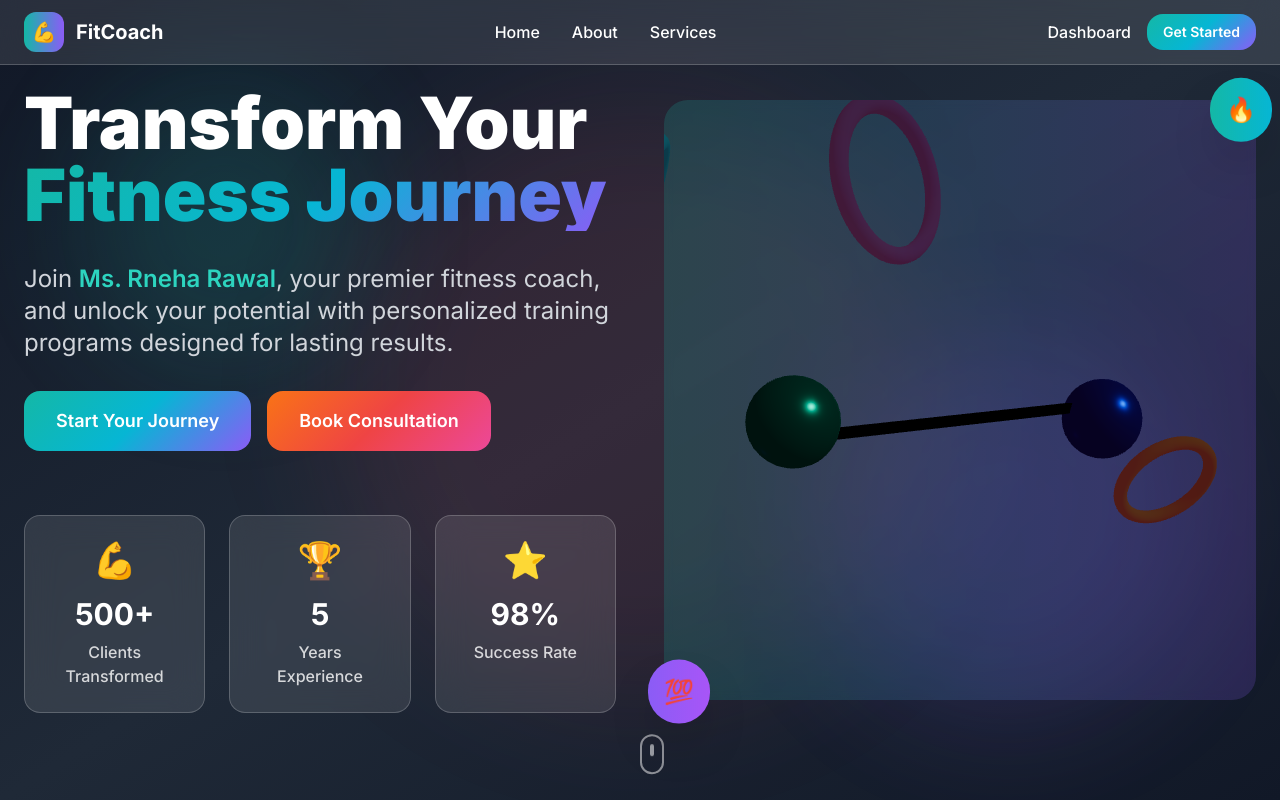
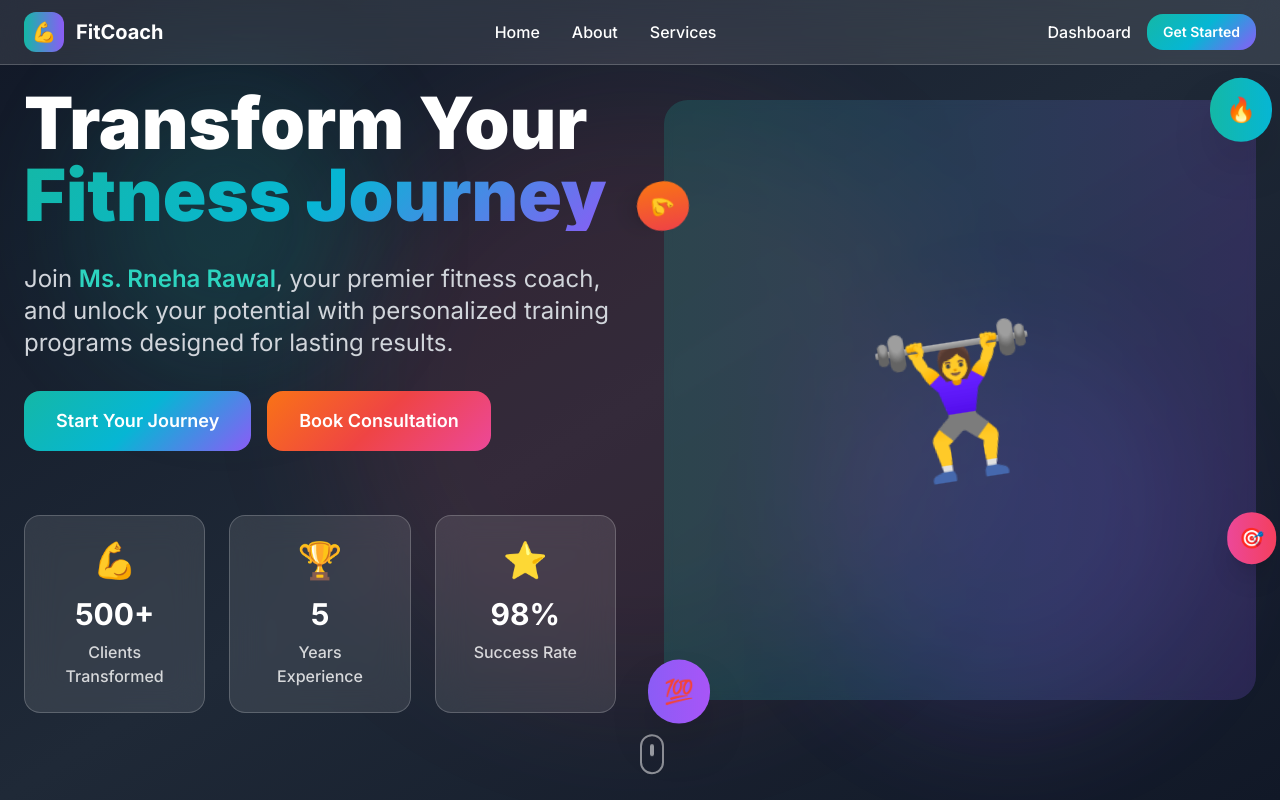
Before and after one commit to CSIA25/rneha-fit-spark, a React (Vite) app: page / in a window 1280 px wide. Shown: the top 800 px of the page. Built offline with nearby package versions, Linux system fonts and the light colour scheme.

Commit message:
Remove Three.js components
Removed the FitnessScene component and related dependencies to address repeating errors.

```diff
--- a/src/components/sections/Hero.tsx
+++ b/src/components/sections/Hero.tsx
@@ -1,7 +1,5 @@
 
 import { motion } from 'framer-motion';
-import { Suspense } from 'react';
-import FitnessScene from '../three/FitnessScene';
 import GradientButton from '../ui/gradient-button';
 import StatsCard from '../ui/stats-card';
 
@@ -92,21 +90,29 @@ const Hero = () => {
             </motion.div>
           </motion.div>
 
-          {/* Right Content - 3D Scene */}
+          {/* Right Content - Animated Fitness Elements */}
           <motion.div
             className="h-[600px] relative"
             initial={{ opacity: 0, scale: 0.8 }}
             animate={{ opacity: 1, scale: 1 }}
             transition={{ duration: 1, delay: 0.5 }}
           >
-            <div className="absolute inset-0 bg-gradient-to-r from-teal-500/20 to-violet-500/20 rounded-3xl backdrop-blur-sm">
-              <Suspense fallback={
-                <div className="flex items-center justify-center h-full">
-                  <div className="animate-spin rounded-full h-32 w-32 border-b-2 border-teal-500"></div>
-                </div>
-              }>
-                <FitnessScene />
-              </Suspense>
+            <div className="absolute inset-0 bg-gradient-to-r from-teal-500/20 to-violet-500/20 rounded-3xl backdrop-blur-sm flex items-center justify-center">
+              {/* Animated Dumbbell Icon */}
+              <motion.div
+                className="text-9xl"
+                animate={{
+                  rotate: [0, 10, -10, 0],
+                  scale: [1, 1.1, 1]
+                }}
+                transition={{
+                  duration: 4,
+                  repeat: Infinity,
+                  ease: "easeInOut"
+                }}
+              >
+                🏋️‍♀️
+              </motion.div>
             </div>
 
             {/* Floating Elements */}
@@ -124,6 +130,28 @@ const Hero = () => {
               transition={{ duration: 2.5, repeat: Infinity }}
             >
               <span className="text-2xl">💯</span>
+            </motion.div>
+
+            <motion.div
+              className="absolute top-20 -left-8 bg-gradient-to-r from-orange-500 to-red-500 rounded-full p-3 shadow-xl"
+              animate={{
+                x: [0, 15, 0],
+                rotate: [0, 180, 360]
+              }}
+              transition={{ duration: 3, repeat: Infinity }}
+            >
+              <span className="text-xl">💪</span>
+            </motion.div>
+
+            <motion.div
+              className="absolute bottom-32 -right-8 bg-gradient-to-r from-pink-500 to-rose-500 rounded-full p-3 shadow-xl"
+              animate={{
+                x: [0, -15, 0],
+                y: [0, -10, 0]
+              }}
+              transition={{ duration: 2.8, repeat: Infinity }}
+            >
+              <span className="text-xl">🎯</span>
             </motion.div>
           </motion.div>
         </div>
--- a/src/components/three/FitnessScene.tsx
+++ /dev/null
@@ -1,133 +0,0 @@
-
-import { useRef, Suspense } from 'react';
-import { Canvas, useFrame } from '@react-three/fiber';
-import { OrbitControls, Sphere, Box, Torus } from '@react-three/drei';
-import { Mesh, Group } from 'three';
-
-const AnimatedDumbbell = () => {
-  const groupRef = useRef<Group>(null);
-  const leftSphereRef = useRef<Mesh>(null);
-  const rightSphereRef = useRef<Mesh>(null);
-  const barRef = useRef<Mesh>(null);
-
-  useFrame((state) => {
-    try {
-      if (groupRef.current) {
-        groupRef.current.rotation.y = Math.sin(state.clock.elapsedTime * 0.5) * 0.3;
-        groupRef.current.position.y = Math.sin(state.clock.elapsedTime * 0.8) * 0.2;
-      }
-
-      if (leftSphereRef.current && rightSphereRef.current && barRef.current) {
-        leftSphereRef.current.rotation.x = state.clock.elapsedTime * 0.5;
-        rightSphereRef.current.rotation.x = -state.clock.elapsedTime * 0.5;
-        barRef.current.rotation.z = Math.sin(state.clock.elapsedTime * 0.3) * 0.1;
-      }
-    } catch (error) {
-      console.error('Error in AnimatedDumbbell useFrame:', error);
-    }
-  });
-
-  return (
-    <group ref={groupRef}>
-      <Sphere ref={leftSphereRef} position={[-1.5, 0, 0]} args={[0.4, 16, 16]}>
-        <meshStandardMaterial color="#14b8a6" metalness={0.7} roughness={0.3} />
-      </Sphere>
-
-      <Box ref={barRef} position={[0, 0, 0]} args={[2.5, 0.1, 0.1]}>
-        <meshStandardMaterial color="#374151" metalness={0.9} roughness={0.1} />
-      </Box>
-
-      <Sphere ref={rightSphereRef} position={[1.5, 0, 0]} args={[0.4, 16, 16]}>
-        <meshStandardMaterial color="#8b5cf6" metalness={0.7} roughness={0.3} />
-      </Sphere>
-    </group>
-  );
-};
-
-const FloatingRings = () => {
-  const ring1Ref = useRef<Mesh>(null);
-  const ring2Ref = useRef<Mesh>(null);
-  const ring3Ref = useRef<Mesh>(null);
-
-  useFrame((state) => {
-    try {
-      if (ring1Ref.current) {
-        ring1Ref.current.rotation.x = state.clock.elapsedTime * 0.3;
-        ring1Ref.current.rotation.y = state.clock.elapsedTime * 0.2;
-      }
-      if (ring2Ref.current) {
-        ring2Ref.current.rotation.x = -state.clock.elapsedTime * 0.4;
-        ring2Ref.current.rotation.z = state.clock.elapsedTime * 0.1;
-      }
-      if (ring3Ref.current) {
-        ring3Ref.current.rotation.y = state.clock.elapsedTime * 0.6;
-        ring3Ref.current.rotation.z = -state.clock.elapsedTime * 0.2;
-      }
-    } catch (error) {
-      console.error('Error in FloatingRings useFrame:', error);
-    }
-  });
-
-  return (
-    <>
-      <Torus ref={ring1Ref} position={[-3, 2, -2]} args={[0.8, 0.1, 16, 100]}>
-        <meshStandardMaterial color="#06b6d4" transparent opacity={0.7} />
-      </Torus>
-      <Torus ref={ring2Ref} position={[3, -1, -1]} args={[0.6, 0.08, 16, 100]}>
-        <meshStandardMaterial color="#f97316" transparent opacity={0.8} />
-      </Torus>
-      <Torus ref={ring3Ref} position={[0, 3, -3]} args={[1, 0.12, 16, 100]}>
-        <meshStandardMaterial color="#ec4899" transparent opacity={0.6} />
-      </Torus>
-    </>
-  );
-};
-
-const FitnessScene = () => {
-  return (
-    <div className="w-full h-full">
-      <Suspense fallback={
-        <div className="flex items-center justify-center h-full">
-          <div className="animate-spin rounded-full h-32 w-32 border-b-2 border-teal-500"></div>
-        </div>
-      }>
-        <Canvas
-          camera={{ position: [0, 0, 6], fov: 50 }}
-          gl={{
-            antialias: true,
-            alpha: true,
-            preserveDrawingBuffer: true,
-            powerPreference: "high-performance"
-          }}
-          onCreated={({ gl }) => {
-            try {
-              gl.setClearColor('#000000', 0);
-            } catch (error) {
-              console.error('Error setting clear color:', error);
-            }
-          }}
-          dpr={[1, 2]}
-        >
-          <ambientLight intensity={0.4} />
-          <pointLight position={[10, 10, 10]} intensity={1} />
-          <pointLight position={[-10, -10, -10]} intensity={0.5} color="#8b5cf6" />
-          <directionalLight position={[5, 5, 5]} intensity={0.8} color="#14b8a6" />
-
-          <AnimatedDumbbell />
-          <FloatingRings />
-
-          <OrbitControls
-            enableZoom={false}
-            enablePan={false}
-            autoRotate={true}
-            autoRotateSpeed={0.5}
-            maxPolarAngle={Math.PI / 1.8}
-            minPolarAngle={Math.PI / 3}
-          />
-        </Canvas>
-      </Suspense>
-    </div>
-  );
-};
-
-export default FitnessScene;
```
